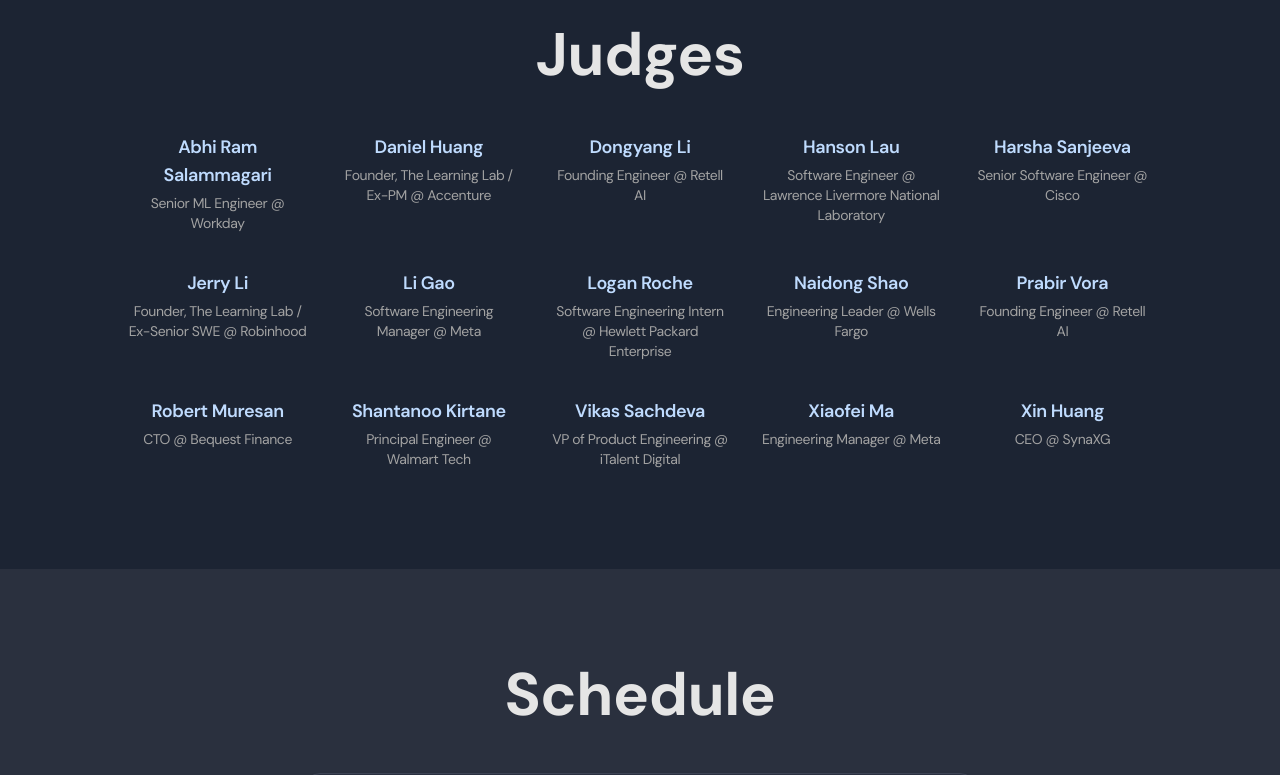
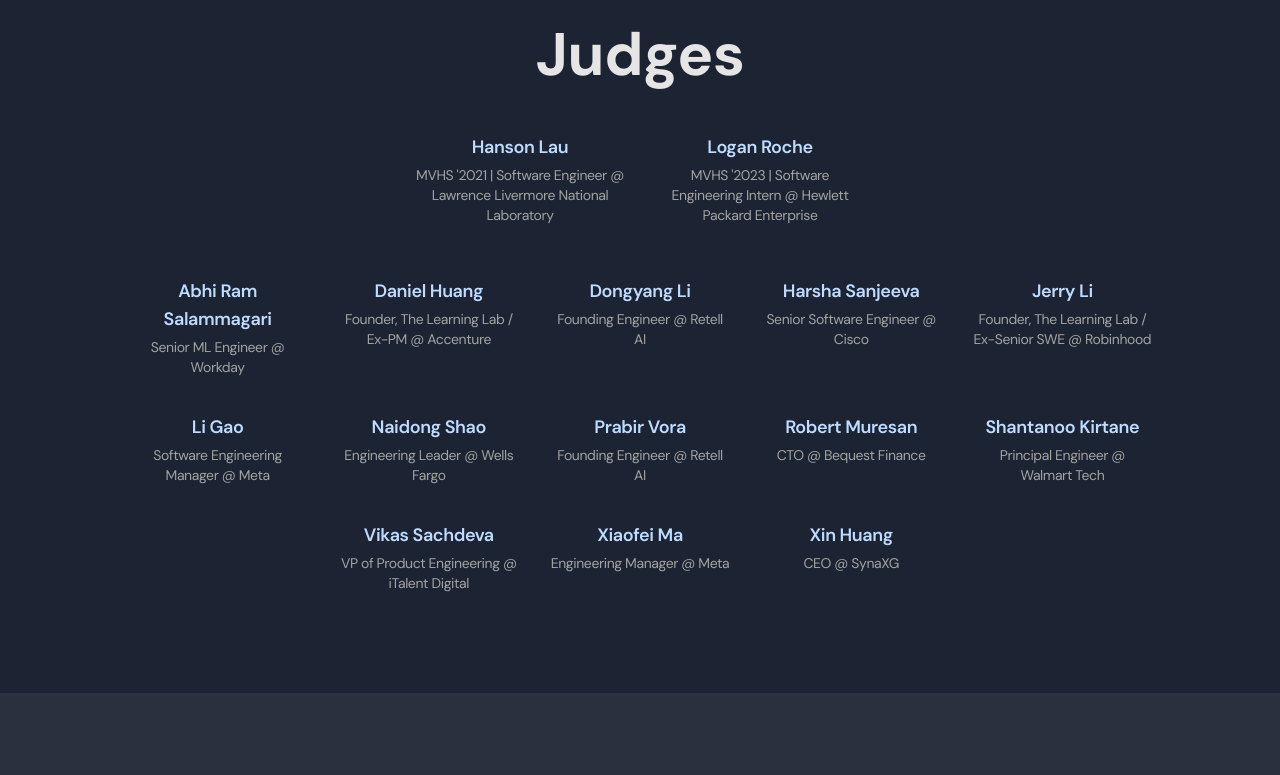
Before and after one commit to dliu99/stang-hacks, a Next.js app: page / in a window 1280 px wide. Shown: the part 2680-3455 px from the top of the page. Built offline with nearby package versions, Linux system fonts and the light colour scheme.

Commit message:
add volunteers

```diff
--- a/src/app/page.tsx
+++ b/src/app/page.tsx
@@ -324,7 +324,18 @@ export default function StangHacksLanding() {
       <section id="judges" className="py-24 px-4 bg-background">
         <div className="container mx-auto">
           <h2 className="text-4xl md:text-5xl lg:text-6xl font-bold text-center mb-12 text-foreground">Judges</h2>
-          <div className="grid grid-cols-1 sm:grid-cols-3 md:grid-cols-5 gap-8 max-w-5xl mx-auto">
+
+          <div className="grid grid-cols-1 sm:grid-cols-2 gap-8 max-w-md mx-auto mb-12">
+            {[
+              { name: "Hanson Lau", role: "MVHS '2021 | Software Engineer @ Lawrence Livermore National Laboratory", linkedinUrl: "https://www.linkedin.com/in/hanson-lau" },
+              { name: "Logan Roche", role: "MVHS '2023 | Software Engineering Intern @ Hewlett Packard Enterprise", linkedinUrl: "https://www.linkedin.com/in/logan-j-roche" },
+            ].map((judge, i) => (
+              <div key={i} className="flex flex-col">
+                <TeamMemberCard {...judge}/>
+              </div>
+            ))}
+          </div>
+          <div className="flex flex-wrap justify-center gap-8 max-w-5xl mx-auto">
             {[
               { name: "Shantanoo Kirtane", role: "Principal Engineer @ Walmart Tech", linkedinUrl: "https://www.linkedin.com/in/shantanoo-kirtane-47017215/" },
               { name: "Xin Huang", role: "CEO @ SynaXG", linkedinUrl: "https://www.linkedin.com/in/xinhuang/" },
@@ -333,20 +344,19 @@ export default function StangHacksLanding() {
               { name: "Daniel Huang", role: "Founder, The Learning Lab / Ex-PM @ Accenture", linkedinUrl: "https://www.linkedin.com/in/dhuangg/" },
               { name: "Jerry Li", role: "Founder, The Learning Lab / Ex-Senior SWE @ Robinhood", linkedinUrl: "https://www.linkedin.com/in/jerrylinew/" },
               { name: "Prabir Vora", role: "Founding Engineer @ Retell AI", linkedinUrl: "https://www.linkedin.com/in/prabir-vora/" },
-              { name: "Hanson Lau", role: "Software Engineer @ Lawrence Livermore National Laboratory", linkedinUrl: "https://www.linkedin.com/in/hanson-lau" },
               { name: "Harsha Sanjeeva", role: "Senior Software Engineer @ Cisco", linkedinUrl: "https://www.linkedin.com/in/harshasanjeeva/" },
-              { name: "Logan Roche", role: "Software Engineering Intern @ Hewlett Packard Enterprise", linkedinUrl: "https://www.linkedin.com/in/logan-j-roche" },
               { name: "Vikas Sachdeva", role: "VP of Product Engineering @ iTalent Digital", linkedinUrl: "https://www.linkedin.com/in/visachdeva/" },
               { name: "Robert Muresan", role: "CTO @ Bequest Finance", linkedinUrl: "https://www.linkedin.com/in/robert-muresan" },
               { name: "Dongyang Li", role: "Founding Engineer @ Retell AI", linkedinUrl: "https://www.linkedin.com/in/dongyang-damian-li-a89220353/" },
               { name: "Abhi Ram Salammagari", role: "Senior ML Engineer @ Workday", linkedinUrl: "https://www.linkedin.com/in/abhiram3040/" },
               { name: "Li Gao", role: "Software Engineering Manager @ Meta", linkedinUrl: "https://www.linkedin.com/in/ligao101" },
             ].sort((a, b) => a.name.localeCompare(b.name)).map((judge, i) => (
-              <div key={i} className="flex flex-col">
+              <div key={i} className="flex flex-col w-[calc(20%-1.6rem)] sm:w-[calc(33.333%-1.4rem)] md:w-[calc(20%-1.6rem)]">
                 <TeamMemberCard {...judge}/>
               </div>
             ))}
           </div>
+
         </div>
       </section>
 
@@ -526,13 +536,21 @@ export default function StangHacksLanding() {
               { name: "Christian Egli", role: "Operations",linkedinUrl: "https://www.linkedin.com/in/christian-egli-4a7187344" },
               { name: "Braden Luu", role:"Sponsorships", linkedinUrl: "#" },
               { name: "Anish Dhamija", role: "Sponsorships",linkedinUrl: "https://www.linkedin.com/in/anish-dhamija-5b93712b3" },
-              { name: "Dylan Chauhan", role: "Recruitment", linkedinUrl: "#" },
-              { name: "Risha Bhat", role: "Outreach", linkedinUrl: "https://www.linkedin.com/in/risha-bhat-250297341/" },
-              { name: "Ilina Iyer", role:"Outreach", linkedinUrl: "https://www.linkedin.com/in/ilinai/" },
+              { name: "Dylan Chauhan", role: "Volunteer", linkedinUrl: "#" },
+              { name: "Risha Bhat", role: "Volunteer", linkedinUrl: "https://www.linkedin.com/in/risha-bhat-250297341/" },
+              { name: "Ilina Iyer", role:"Volunteer", linkedinUrl: "https://www.linkedin.com/in/ilinai/" },
 
               { name: "Jacob Chiu", role: "Volunteer", linkedinUrl: "#" },
               { name: "Scott Wang", role: "Volunteer", linkedinUrl: "#" },
-              { name: "Tejas Nagarkar", role: "Food Quality Testing Intern", linkedinUrl: "https://www.linkedin.com/in/tejas-tj-nagarkar-740298309/" },
+              { name: "Tejas Nagarkar", role: "Volunteer", linkedinUrl: "https://www.linkedin.com/in/tejas-tj-nagarkar-740298309/" },
+              { name: "Jivraj Wadwha", role: "Volunteer", linkedinUrl: "" },
+              { name: "Smayan Panda", role: "Volunteer", linkedinUrl: "" },
+              { name: "Anderson Shao", role: "Volunteer", linkedinUrl: "" },
+              { name: "Kevin Yang", role: "Volunteer", linkedinUrl: "" },
+              { name: "Matthew Guo", role: "Volunteer", linkedinUrl: "" },
+              { name: "Michael Chen", role: "Volunteer", linkedinUrl: "" },
+              { name: "Jeffrey Chae", role: "Volunteer", linkedinUrl: "" },
+              { name: "Warren Lin", role: "Volunteer", linkedinUrl: "" },
             ].map((member, i) => (
               <div key={i} className="flex flex-col">
                 <TeamMemberCard {...member}/>
```
